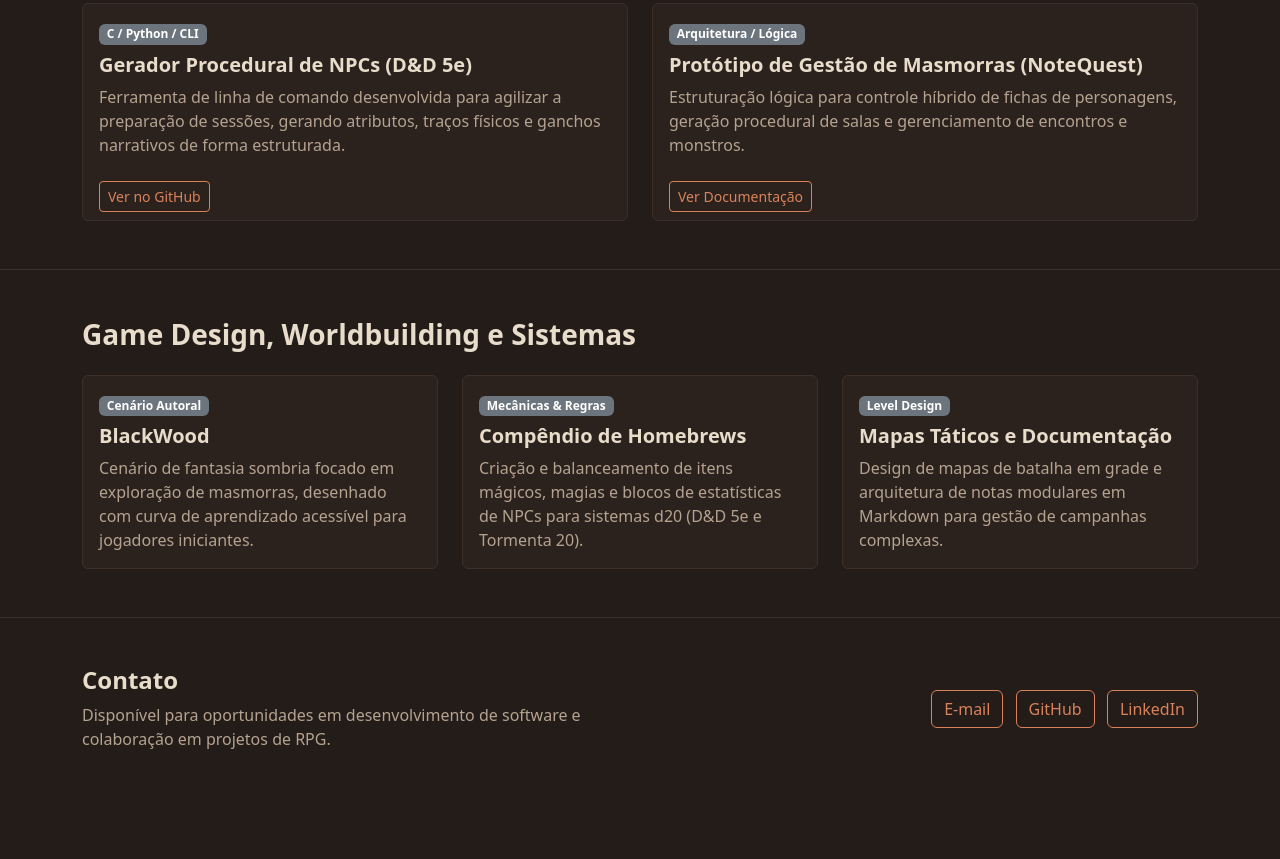
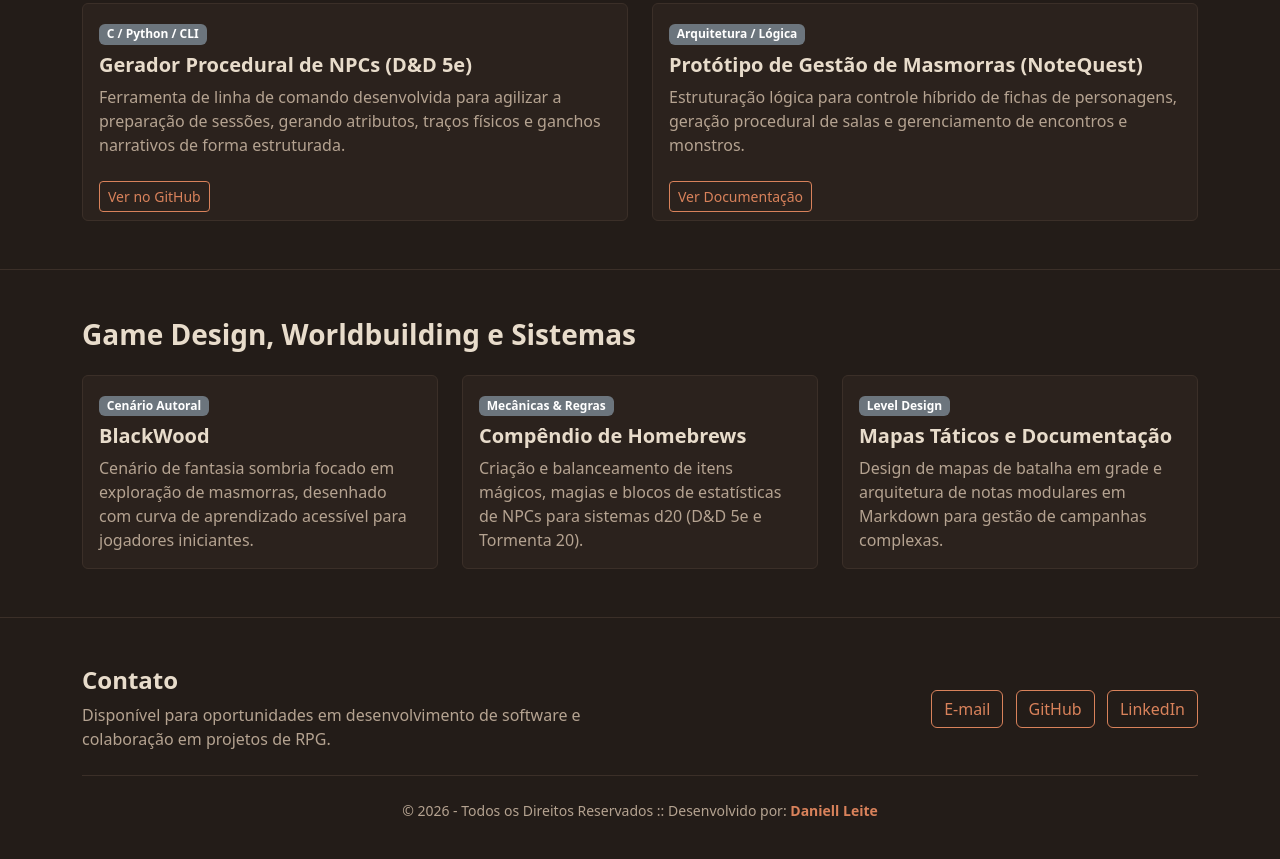
Before and after one commit to Daniell-Leite/portfolio, a plain HTML site: page Index.html in a window 1280 px wide. Shown: the part 870-1729 px from the top of the page. Before the commit the page ends 1669 px from the top, so only its background shows below. Drawn offline with Linux system fonts and the light colour scheme.

Commit message:
Adicionado diretos autorais

```diff
--- a/Index.html
+++ b/Index.html
@@ -168,16 +168,24 @@
     <!-- Contato e Redes Sociais -->
     <footer id="contato" class="py-5">
         <div class="container">
-            <div class="row align-items-center">
+            <div class="row align-items-center pb-4">
                 <div class="col-md-6 mb-3 mb-md-0">
                     <h2 class="h4 fw-bold">Contato</h2>
                     <p class="text-body-secondary mb-0">Disponível para oportunidades em desenvolvimento de software e colaboração em projetos de RPG.</p>
                 </div>
                 <div class="col-md-6 text-md-end">
-                    <a href="mailto:seuemail@exemplo.com" class="btn btn-outline-tavern me-2">E-mail</a>
+                    <a href="mailto:daniellleite100@gmail.com" class="btn btn-outline-tavern me-2">E-mail</a>
                     <a href="#" target="_blank" class="btn btn-outline-tavern me-2">GitHub</a>
                     <a href="#" target="_blank" class="btn btn-outline-tavern">LinkedIn</a>
                 </div>
+            </div>
+
+            <!-- Linha de Direitos Autorais -->
+            <div class="border-top pt-4 text-center text-body-secondary small">
+                <p class="mb-0">
+                    &copy; 2026 - Todos os Direitos Reservados :: Desenvolvido por:
+                    <a class="text-decoration-none fw-semibold" style="color: var(--tavern-accent);">Daniell Leite</a>
+                </p>
             </div>
         </div>
     </footer>
```
